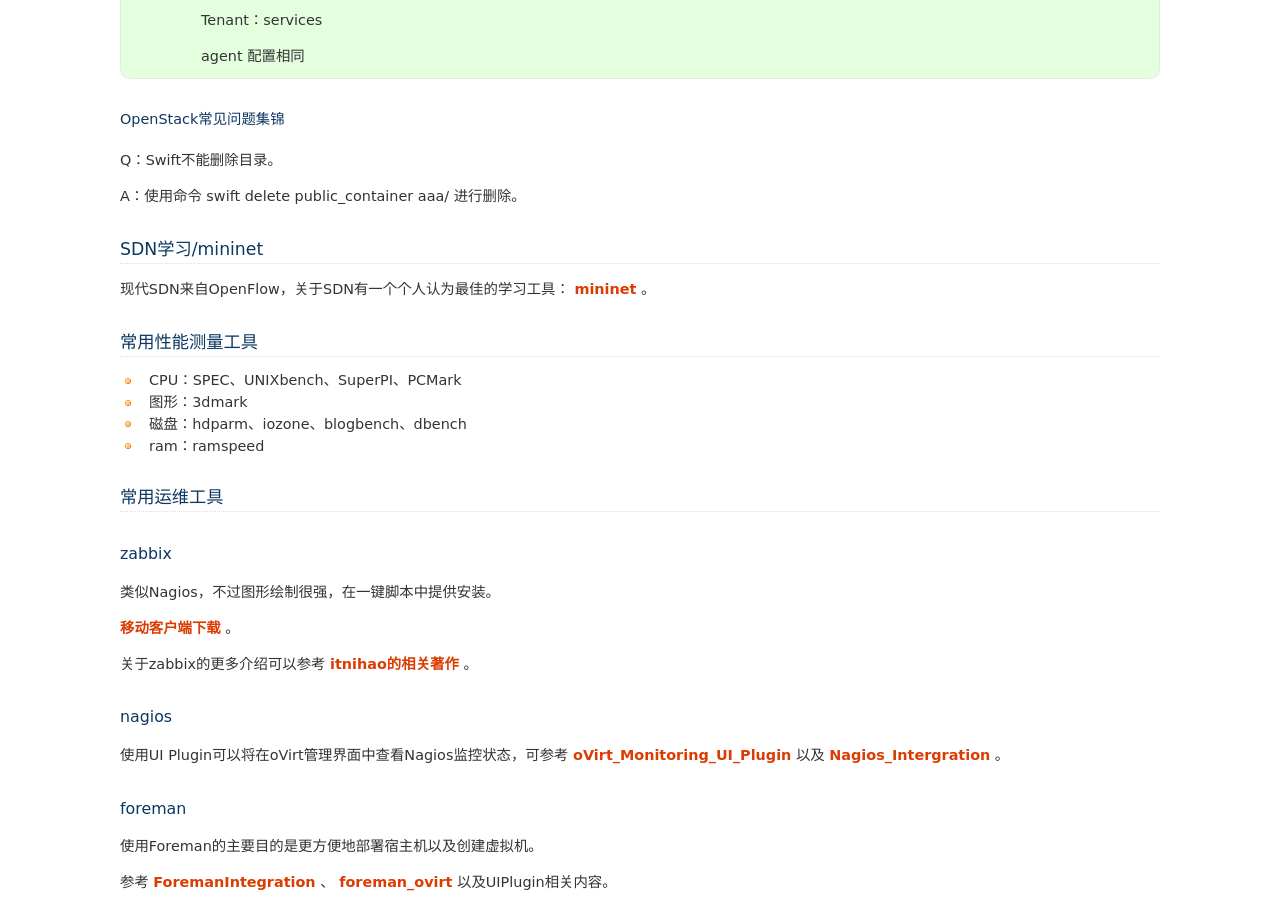
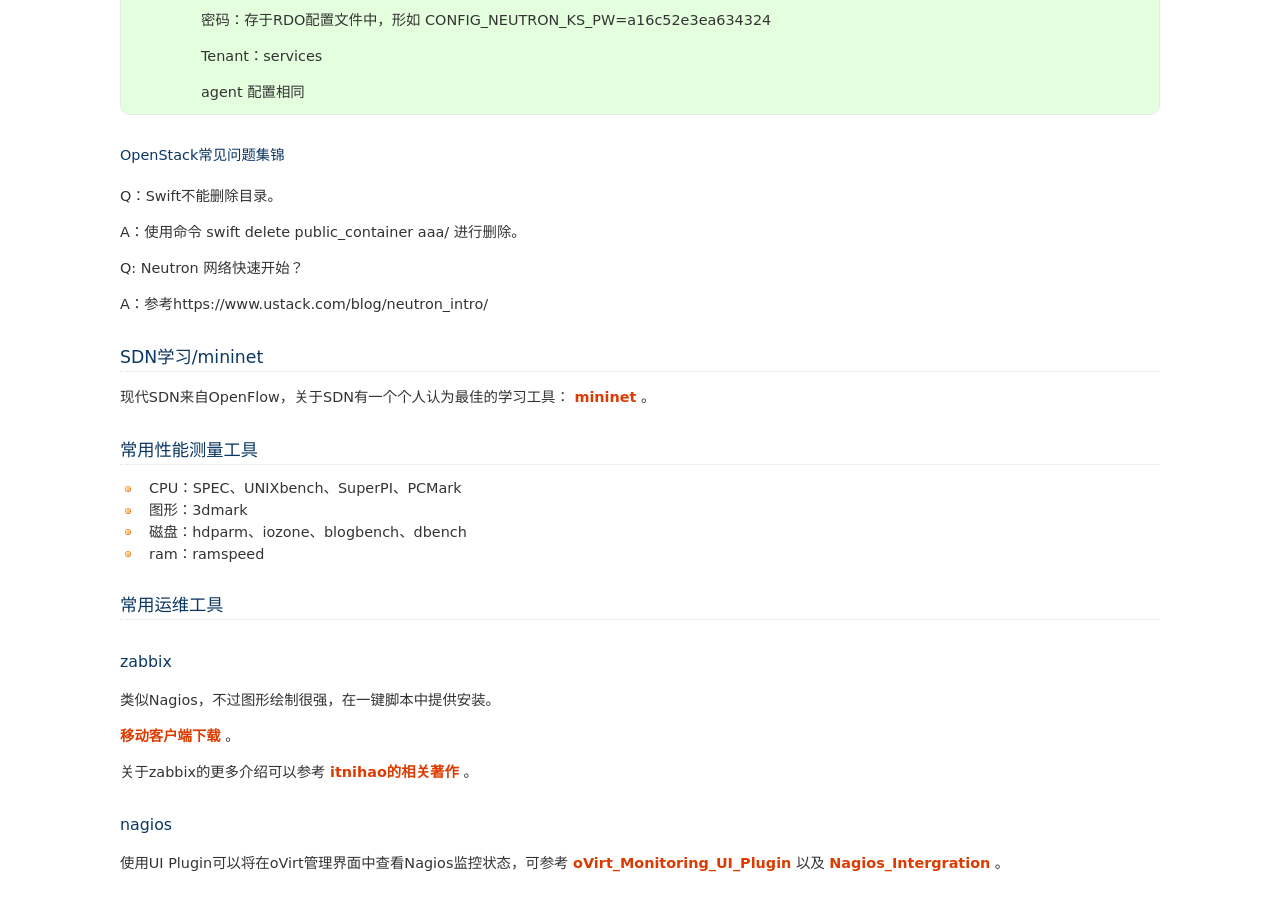
Before and after one commit to lofyer/InTheCloud, a Sphinx documentation site: the page built from source/posts/appendix01.rst, in a window 1280 px wide and 900 px high, scrolled down 6576 px. Built offline with Sphinx 7.4.7, drawn with Linux system fonts in a browser that asks for light colours; formulas are drawn with MathJax 3; some of the changed text lies outside the part shown.

Commit message:
陈沙克日志

```diff
--- a/source/posts/appendix01.rst
+++ b/source/posts/appendix01.rst
@@ -3,6 +3,8 @@
 ================================
 
 这里我会使用RDO快速部署一个具有基本功能的OpenStack环境，如果你想要更完整的部署（比如Heat、Trove组件），可以参考 `官方文档 <http://docs.openstack.org/icehouse/install-guide/install/yum/content>`_ 。
+
+要学习更多关于OpenStack的内容，可以参考 `陈沙克的日志 <http://www.chenshake.com/cloud-computing/>`_ 。
 
 ---------------------
 OpenStack RDO快速部署
@@ -162,6 +164,10 @@
 
 A：使用命令 swift delete public_container aaa/ 进行删除。
 
+Q: Neutron 网络快速开始？
+
+A：参考https://www.ustack.com/blog/neutron_intro/
+
 ----------------
 SDN学习/mininet
 ----------------
```
